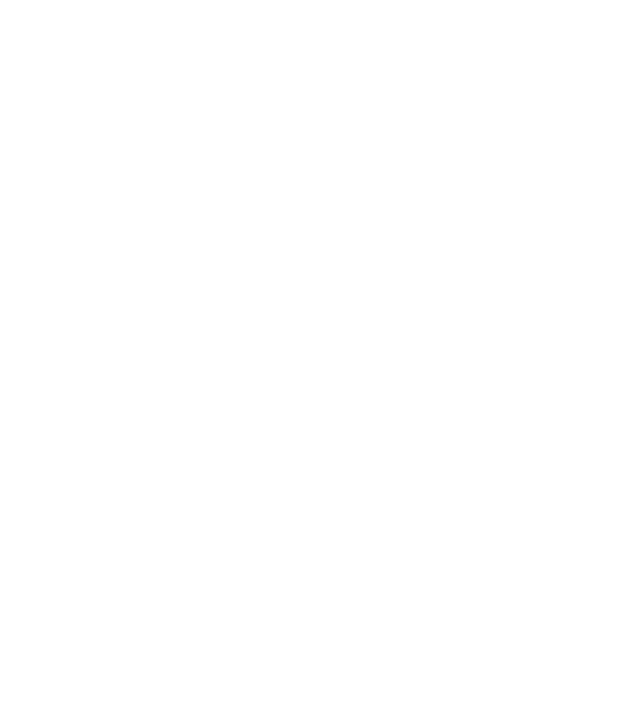
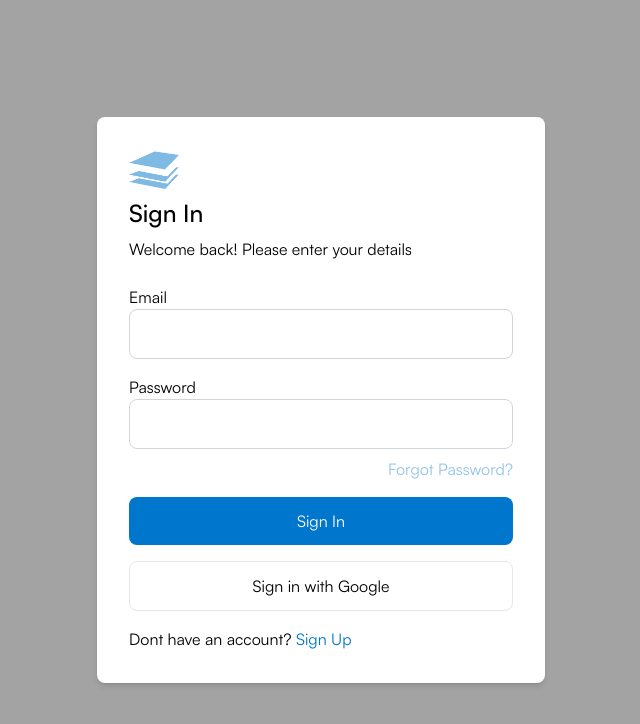
Before and after one commit to Edstack-Digital/edstack-mvp-one, a React (Vite) app: page /signin in a window 1280 px wide. Before the commit this address had no page. Shown: the top 724 px of the page, without its empty margins (319-959 px from the left). Built offline with nearby package versions, Linux system fonts and the light colour scheme.

Commit message:
auth screen

```diff
--- a/src/components/common/Header.jsx
+++ b/src/components/common/Header.jsx
@@ -2,14 +2,33 @@
 import { useState } from "react";
 import { FiSearch } from "react-icons/fi";
 import { HiMenu, HiX } from "react-icons/hi";
-import { Link } from "react-router-dom";
+import { Link, useNavigate } from "react-router-dom";
 
 function Header() {
+  const [isLoggedIn, setIsLoggedIn] = useState(false);
+  const [userName, setUserName] = useState("John Doe");
   const [isMenuOpen, setIsMenuOpen] = useState(false);
+  const navigate = useNavigate();
 
 
   const handleMenuToggle = () => {
     setIsMenuOpen(!isMenuOpen);
+  };
+
+  const handleProfileClick = () => {
+    if (isLoggedIn) {
+      navigate("/profile");
+    } else {
+      navigate("/signin");
+    }
+  };
+
+  const getInitials = (name) => {
+    return name
+      .split(" ")
+      .map((word) => word[0])
+      .join("")
+      .toUpperCase();
   };
 
   return (
@@ -42,9 +61,20 @@
         </button>
 
 
-        <div className="flex h-10 w-10 cursor-pointer items-center justify-center rounded-full bg-blue-600 text-white">
-          IP
-        </div>
+        <button
+          onClick={handleProfileClick}
+          className="w-10 h-10 rounded-full bg-blue-500 flex items-center justify-center text-white font-bold"
+        >
+          {isLoggedIn ? (
+            getInitials(userName)
+          ) : (
+            <img
+              src="/avatar.png"
+              alt="Profile Avatar"
+              className="w-8 h-8 rounded-full"
+            />
+          )}
+        </button>
 
 
         {isMenuOpen && (
--- /dev/null
+++ b/src/pages/Auth.jsx
@@ -0,0 +1,111 @@
+import { useState } from "react";
+import { Link, useNavigate } from "react-router-dom";
+
+function Auth() {
+  const [isSignUp, setIsSignUp] = useState(false);
+  const [formData, setFormData] = useState({
+    name: "",
+    email: "",
+    password: "",
+  });
+
+  const navigate = useNavigate();
+
+  const handleInputChange = (e) => {
+    const { name, value } = e.target;
+    setFormData((prev) => ({ ...prev, [name]: value }));
+  };
+
+  const handleSubmit = (e) => {
+    e.preventDefault();
+
+    console.log(`${isSignUp ? "Sign Up" : "Sign In"} data:`, formData);
+
+    navigate("/profile");
+  };
+
+  return (
+    <div className="flex min-h-screen items-center justify-center bg-[#a3a3a3]">
+      <div className="w-full max-w-md rounded-lg bg-white p-8 font-[Satoshi] shadow-md">
+        <div>
+          <img
+            src="/ed.png"
+            alt="edstack logo"
+            className="mb-2 h-10 opacity-50"
+          />
+        </div>
+        <h1 className="mb-2 text-left text-2xl font-bold">
+          {isSignUp ? "Sign Up" : "Sign In"}
+        </h1>
+        <p className="mb-6 text-left">
+          {isSignUp
+            ? "Create an account and start your learning journey"
+            : "Welcome back! Please enter your details"}
+        </p>
+        <form onSubmit={handleSubmit} className="space-y-4">
+          {isSignUp && (
+            <div>
+              <label className="block text-black">Name</label>
+              <input
+                type="text"
+                name="name"
+                value={formData.name}
+                onChange={handleInputChange}
+                className="w-full rounded-lg border border-gray-300 px-4 py-3 focus:outline-none focus:ring"
+              />
+            </div>
+          )}
+          <div>
+            <label className="block text-black">Email</label>
+            <input
+              type="email"
+              name="email"
+              value={formData.email}
+              onChange={handleInputChange}
+              className="w-full rounded-lg border border-gray-300 px-4 py-3 focus:outline-none focus:ring"
+            />
+          </div>
+          <div>
+            <label className="block text-black">Password</label>
+            <input
+              type="password"
+              name="password"
+              value={formData.password}
+              onChange={handleInputChange}
+              className="w-full rounded-lg border border-gray-300 px-4 py-3 focus:outline-none focus:ring"
+            />
+          </div>
+          <Link>
+            <p className="mt-2 text-right text-[#91c4e9]">
+              {isSignUp ? "" : "Forgot Password?"}
+            </p>
+          </Link>
+          <button
+            type="submit"
+            className="w-full rounded-lg bg-[#0077CC] py-3 text-white hover:bg-blue-600"
+          >
+            {isSignUp ? "Sign Up" : "Sign In"}
+          </button>
+          <button
+            type="submit"
+            className="w-full rounded-lg border py-3 text-black"
+          >
+            {isSignUp ? "Sign up with Google" : "Sign in with Google"}
+          </button>
+        </form>
+
+        <p className="mt-4 text-left">
+          {isSignUp ? "Already have an account?" : "Dont have an account? "}
+          <button
+            className="text-[#0077CC]"
+            onClick={() => setIsSignUp(!isSignUp)}
+          >
+            {isSignUp ? "Sign In" : "Sign Up"}
+          </button>
+        </p>
+      </div>
+    </div>
+  );
+}
+
+export default Auth;
--- /dev/null
+++ b/src/pages/Profile.jsx
@@ -0,0 +1,9 @@
+import React from 'react'
+
+function Profile() {
+  return (
+    <div>Profile</div>
+  )
+}
+
+export default Profile
--- a/src/routes/Main.jsx
+++ b/src/routes/Main.jsx
@@ -1,11 +1,16 @@
-import { BrowserRouter as Router, Routes, Route } from "react-router-dom";
+import { BrowserRouter as Router, Routes, Route, Navigate } from "react-router-dom";
 import Home from "../pages/Home";
 import Tutor from "../pages/Tutor";
 import Mock from "../pages/Mock";
 import Community from "../pages/Community";
 import Blog from "../pages/Blog";
+import { useState } from "react";
+import Profile from "../pages/Profile";
+import Auth from "../pages/Auth";
 
 function Main() {
+const [isLoggedIn, setIsLoggedIn] = useState(false)
+
   return (
     <Router>
       <Routes>
@@ -14,54 +19,19 @@
         <Route path="/mock" element={<Mock />} />
         <Route path="/community" element={<Community />} />
         <Route path="/blog" element={<Blog />} />
+
+
+        <Route
+          path="/signin"
+          element={<Auth setIsLoggedIn={setIsLoggedIn} />}
+        />
+        <Route
+          path="/profile"
+          element={isLoggedIn ? <Profile /> : <Navigate to="/signin" />}
+        />
       </Routes>
     </Router>
   );
 }
 
 export default Main;
-
-
-
-// import { createBrowserRouter, RouterProvider } from "react-router-dom";
-// import Home from "../pages/Home";
-// import Tutor from "../pages/Tutor";
-// import Mock from "../pages/Mock";
-// import Community from "../pages/Community";
-// import Blog from "../pages/Blog";
-
-// const router = createBrowserRouter(
-//   [
-//     {
-//       path: "/",
-//       element: <Home />,
-//     },
-//     {
-//       path: "tutor",
-//       element: <Tutor />,
-//     },
-//     {
-//       path: "mock",
-//       element: <Mock />,
-//     },
-//     {
-//       path: "community",
-//       element: <Community />,
-//     },
-//     {
-//       path: "blog",
-//       element: <Blog />,
-//     },
-//   ],
-//   {
-//     future: { v7_relativeSplatPath: true }, // Opt-in to v7 behavior
-//   }
-// );
-
-// function Main() {
-//   return (
-//     <RouterProvider router={router} />
-//   );
-// }
-
-// export default Main;
```
Also changed, not shown: public/avatar.png (added).
